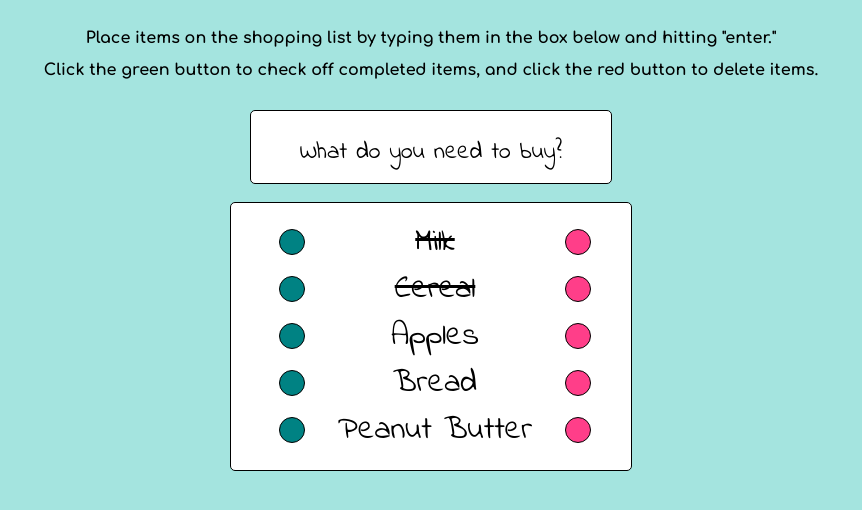
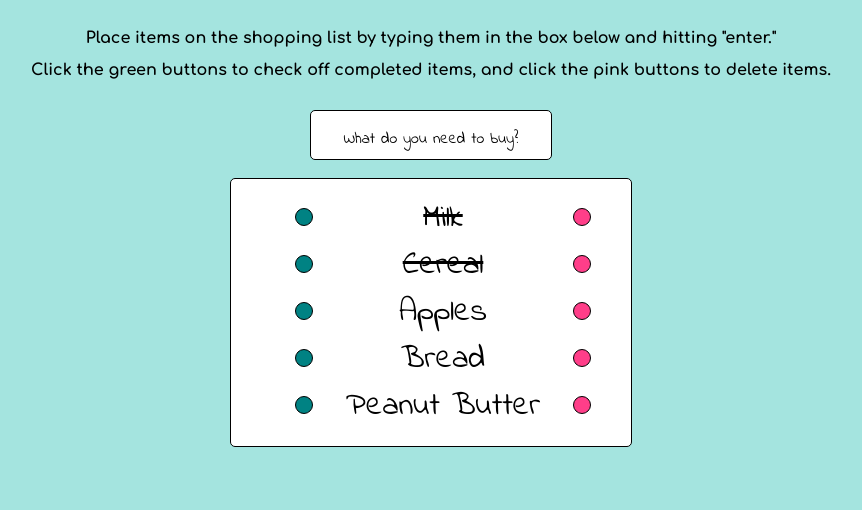
Before and after one commit to commonstarling/shopping-list, a plain HTML site: page index.html in a window 1280 px wide. Shown: the part 88-598 px from the top of the page, without its empty margins (209-1071 px from the left). Drawn offline with Linux system fonts and the light colour scheme.

Commit message:
style and size changes

```diff
--- a/css/style.css
+++ b/css/style.css
@@ -8,28 +8,28 @@ h1, h2 {
 
 }
 h1 {
-	font-size: 3em;
+	font-size: 3rem;
 }
 h2 {
-	font-size: 1em;
+	font-size: 1rem;
 }
 .input {
-	width: 15em;
+	width: 15rem;
 	background-color: #ffffff;
 	border: 1px solid black;
-	height: 2em;
+	height: 2rem;
 	text-align: center;
 	margin: 0 auto;
 	font-family: 'Indie Flower', cursive;
-	font-size: 1.5em;
+	font-size: 1rem;
 	border-radius: 5px;
-	padding-top: 1em;
+	padding-top: 1rem;
 }
 .list {
 	list-style: none;
 	background-color: #ffffff;
 	border: 1px solid black;
-	width: 25em;
+	width: 25rem;
 	text-align: center;
 	margin: auto;
 	border-radius: 5px;
@@ -37,28 +37,28 @@ h2 {
 .list .items {
 	text-align: center;
 	font-family: 'Indie Flower', cursive;
-	font-size: 2em;
+	font-size: 2rem;
 	list-style: none;
-	margin-left: -1em;
+	margin-left: -1rem;
 	display: block;
 }
 .list .items .add {
 	border: 1px solid black;
 	background-color: #008283;
 	border-radius: 100%;
-	width: .75em;
-	height: .75em;
+	width: 1rem;
+	height: 1rem;
 	float: left;
 	margin-left: 40px;
-	margin-top: 10px;
+	margin-top: 13px;
 }
 .list .items .delete {
 	border: 1px solid black;
 	background-color: #ff3e89;
 	border-radius: 100%;
-	width: .75em;
-	height: .75em;
+	width: 1rem;
+	height: 1rem;
 	float: right;
 	margin-right: 40px;
-	margin-top: 10px;
+	margin-top: 13px;
 }
--- a/index.html
+++ b/index.html
@@ -9,7 +9,7 @@
 <body>
 	<h1>Sheena's Shopping Sorter</h1>
 	<h2>Place items on the shopping list by typing them in the box below and hitting "enter."</h2>
-	<h2>Click the green button to check off completed items, and click the red button to delete items.</h2>
+	<h2>Click the green buttons to check off completed items, and click the pink buttons to delete items.</h2>
 	<br>
 	<div class="input">What do you need to buy?</div>
 	<br>
```
